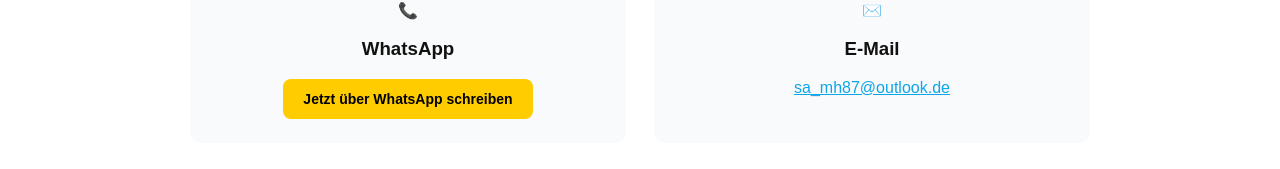
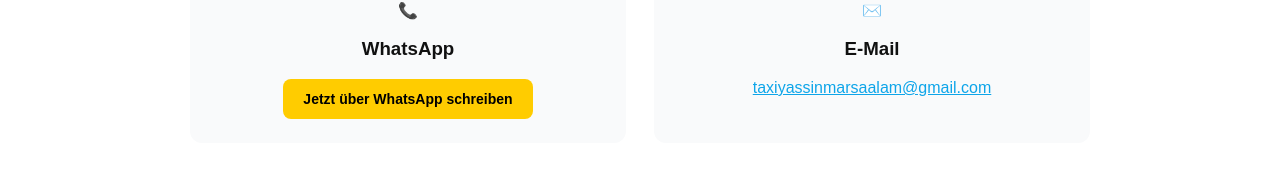
Before and after one commit to Sameh-Hamdalla/Taxi-Firma, a React (Vite) app in the folder taxi-firma/: page / in a window 1280 px wide. Shown: the part 3213-3382 px from the top of the page. Built offline with nearby package versions, Linux system fonts and the light colour scheme.

Commit message:
Email Adresse geändert

```diff
--- a/taxi-firma/src/App.tsx
+++ b/taxi-firma/src/App.tsx
@@ -232,8 +232,8 @@
             <div className="kontakt-card">
               <div className="kontakt-icon">✉️</div>
               <h3>E-Mail</h3>
-             <a href="mailto:sa_mh87@outlook.de?subject=Taxi Anfrage&body=Hallo, i want to book a taxi.">
-              sa_mh87@outlook.de
+             <a href="mailto:taxiyassinmarsaalam@gmail.com?subject=Taxi Anfrage&body=Hallo, i want to book a taxi.">
+              taxiyassinmarsaalam@gmail.com
             </a>
 
             </div>
--- a/taxi-firma/src/translations.ts
+++ b/taxi-firma/src/translations.ts
@@ -67,7 +67,7 @@
       list: [
         "Telefon: 0020 106 511 2306",
         "WhatsApp: 0020 106 511 2306",
-        "E-Mail: sa_mh87@outlook.de"
+        "E-Mail: taxiyassinmarsaalam@gmail.com"
       ]
     },
 
@@ -144,7 +144,7 @@
       list: [
         "Phone: 0020 106 511 2306",
         "WhatsApp: 0020 106 511 2306",
-        "Email: sa_mh87@outlook.de"
+        "Email: taxiyassinmarsaalam@gmail.com"
       ]
     },
 
```
